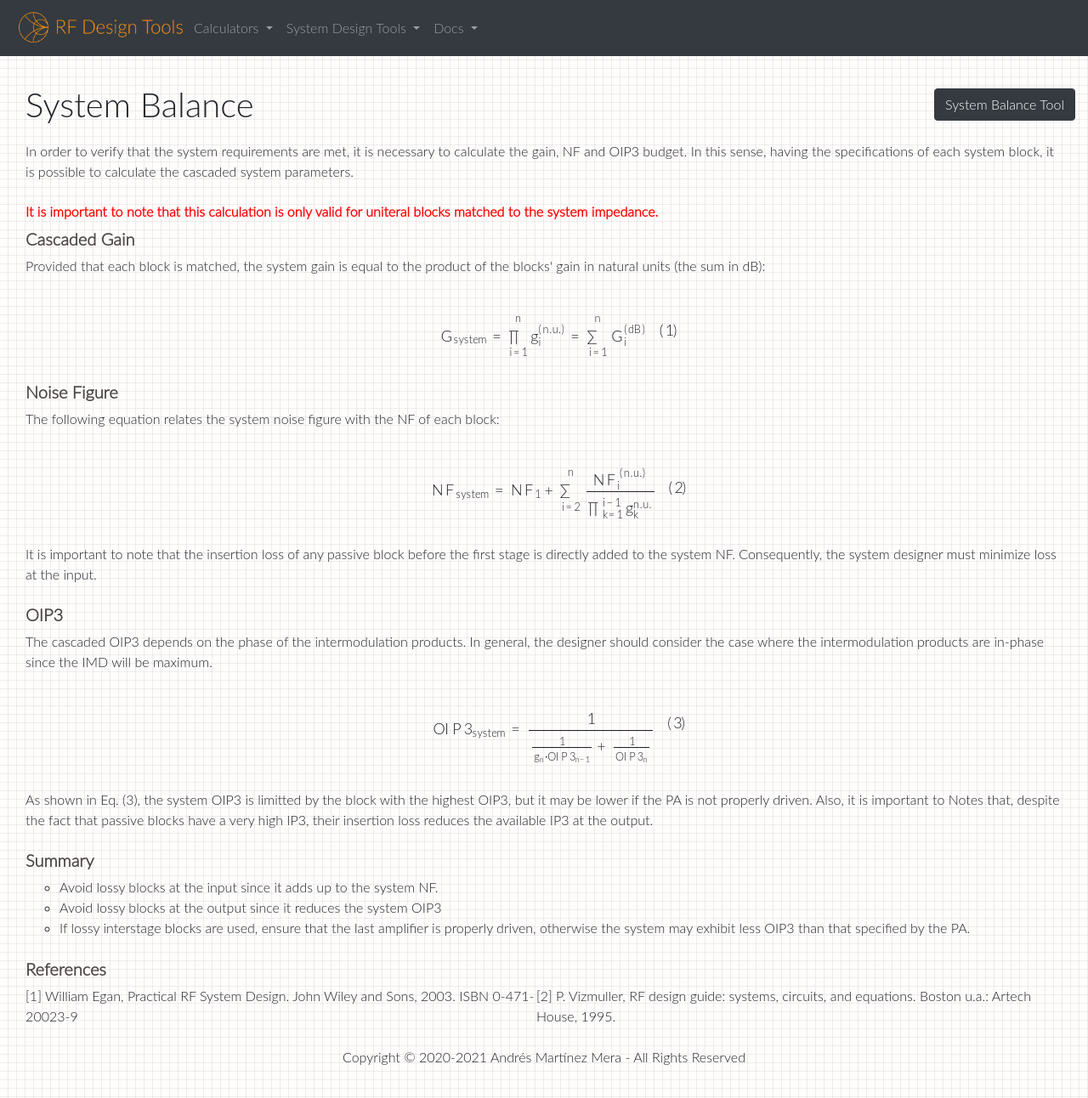
After one commit to andresmmera/rf-design-tools, a Django app: page /tool/system_balance/docs in a window 1280 px wide. The commit adds this page. Shown: the whole page at 85% size. Run offline with Django 3.2, Linux system fonts and the light colour scheme; some libraries are stand-ins or nearby versions.

Commit message:
Add documentation to the System Design Tool

```diff
--- /dev/null
+++ b/rf_design_tools/catalog/templates/SystemBalance/docs/SystemBalance_doc.html
@@ -0,0 +1,102 @@
+{% extends "base_generic.html" %}
+
+{% block content %}
+<script src="https://polyfill.io/v3/polyfill.min.js?features=es6"></script>
+<script id="MathJax-script" async src="https://cdn.jsdelivr.net/npm/mathjax@3/es5/tex-mml-chtml.js"></script>
+
+<div class="container-fluid">
+
+   <div class="row">
+        <div class="col-6 align-self-right">
+            <h1 style = "margin: 0.5cm 0.4cm 0.5cm; vertical-align: middle;">System Balance</h1>
+        </div>
+
+        <div class="col-6 align-self-center text-right">
+            <div class=”card card-inverse card-danger”>
+                <a href="{% url 'system_balance_tool' %}" class="btn btn-dark" role="button">System Balance Tool</a>
+            </div>
+        </div>
+    </div>
+
+    <div class= "d-flex flex-row" style = "margin: 0cm 0.4cm 0.2cm;">
+        <p>In order to verify that the system requirements are met, it is necessary to calculate the gain, NF and OIP3 budget. In this sense, having the specifications of
+            each system block, it is possible to calculate the cascaded system parameters.</p>
+    </div>
+
+    <div class= "d-flex flex-row" style = "margin: 0cm 0.4cm 0.2cm;">
+        <strong><font color="red">It is important to note that this calculation is only valid for uniteral blocks matched to the system impedance.</font></strong>
+    </div>
+
+    <div class="col-6 align-self-right">
+        <h5>Cascaded Gain</h5>
+    </div>
+
+
+    <div class= "d-flex flex-row" style = "margin: 0cm 0.4cm 0.2cm;">
+        <p>Provided that each block is matched, the system gain is equal to the product of the blocks' gain in natural units (the sum in dB):</p>
+    </div>
+
+    <div class= "d-flex flex-row justify-content-center">
+        <p> $$ G_{system} = { \prod_{i=1}^{n} g_i^{(n.u.)}} = { \sum_{i=1}^{n} G_i^{(dB)}} \tag{1} $$</p>
+    </div>
+
+    <div class="col-6 align-self-right">
+        <h5>Noise Figure</h5>
+    </div>
+
+    <div class= "d-flex flex-row" style = "margin: 0cm 0.4cm 0.2cm;">
+        <p>The following equation relates the system noise figure with the NF of each block:</p>
+    </div>
+
+    <div class= "d-flex flex-row justify-content-center">
+        <p> $$ NF_{system} = NF_1 + { \sum_{i=2}^{n} \frac {NF_i^{(n.u.)}} {\prod_{k = 1}^{i-1} g_{k}^{n.u.}}} \tag{2} $$</p>
+    </div>
+
+    <div class= "d-flex flex-row" style = "margin: 0cm 0.4cm 0.2cm;">
+        <p>It is important to note that the insertion loss of any passive block before the first stage is directly added to the system NF. Consequently,
+            the system designer must minimize loss at the input.</p>
+    </div>
+
+    <div class="col-6 align-self-right">
+        <h5>OIP3</h5>
+    </div>
+
+    <div class= "d-flex flex-row" style = "margin: 0cm 0.4cm 0.2cm;">
+        <p>The cascaded OIP3 depends on the phase of the intermodulation products. In general, the designer should consider the case where the intermodulation products
+            are in-phase since the IMD will be maximum.
+        </p>
+    </div>
+
+    <div class= "d-flex flex-row justify-content-center">
+        <p> $$ OIP3_{system} = \frac{1}{\frac{1}{g_{n} · OIP3_{n-1}} + \frac{1}{OIP3_n}}\tag{3} $$</p>
+    </div>
+
+    <div class= "d-flex flex-row" style = "margin: 0cm 0.4cm 0.2cm;">
+        <p>As shown in Eq. (3), the system OIP3 is limitted by the block with the highest OIP3, but it may be lower if the PA is not properly driven. Also, it is important to Notes
+            that, despite the fact that passive blocks have a very high IP3, their insertion loss reduces the available IP3 at the output.
+        </p>
+    </div>
+
+    <div class="col-6 align-self-right">
+        <h5>Summary</h5>
+    </div>
+
+    <div class= "d-flex flex-row" style = "margin: 0cm 0.4cm 0.2cm;">
+        <ul style="list-style-type: circle">
+            <li>Avoid lossy blocks at the input since it adds up to the system NF.</li>
+            <li>Avoid lossy blocks at the output since it reduces the system OIP3</li>
+            <li>If lossy interstage blocks are used, ensure that the last amplifier is properly driven, otherwise the system may exhibit less OIP3 than that specified by the PA.</li>
+          </ul>
+    </div>
+
+    <div class="col-6 align-self-right">
+        <h5>References</h5>
+    </div>
+
+    <div class= "d-flex flex-row" style = "margin: 0cm 0.4cm 0.2cm;">
+        <p>[1] William Egan, Practical RF System Design. John Wiley and Sons, 2003. ISBN 0-471-20023-9</p>
+        <p>[2] P. Vizmuller, RF design guide: systems, circuits, and equations. Boston u.a.: Artech House, 1995.</p>
+    </div>
+
+  </div>
+{% endblock %}
--- a/rf_design_tools/catalog/templates/SystemBalance/tool/SystemBalance_tool.html
+++ b/rf_design_tools/catalog/templates/SystemBalance/tool/SystemBalance_tool.html
@@ -96,7 +96,7 @@
             </div>
 
             <div class="p-2">
-              <a href="{% url 'ipn_nf_docs' %}" class="btn btn-info" role="button">See docs</a>
+              <a href="{% url 'system_balance_docs' %}" class="btn btn-info" role="button">See docs</a>
             </div>
           </div>
       </div>
--- a/rf_design_tools/catalog/templates/tools_catalog.html
+++ b/rf_design_tools/catalog/templates/tools_catalog.html
@@ -138,7 +138,7 @@
           <!-- BUTTONS -->
           <div class="d-flex flex-row justify-content-center">
             <div class="p-2"><a href="{% url 'system_balance_tool' %}" class="btn btn-dark" role="button">Go!</a></div>
-            <div class="p-2"><a href="{% url 'image_frequency_docs' %}" class="btn btn-info" role="button">See docs</a></div>
+            <div class="p-2"><a href="{% url 'system_balance_docs' %}" class="btn btn-info" role="button">See docs</a></div>
           </div>
         </div>
 
--- a/rf_design_tools/catalog/urls.py
+++ b/rf_design_tools/catalog/urls.py
@@ -34,6 +34,7 @@ from catalog.views import WeaverImageRejectionMixersDocs
 from catalog.views import SSBMixerNotes
 
 from catalog.views import SystemBalanceView
+from catalog.views import SystemBalanceDocs
 
 urlpatterns = [
     path('', tools_catalog, name='tools-catalog'),
@@ -85,4 +86,5 @@ urlpatterns = [
     #################################################################################
     # SYSTEM BALANCE
     path('tool/system_balance', SystemBalanceView, name='system_balance_tool'),
+    path('tool/system_balance/docs', SystemBalanceDocs, name='system_balance_docs'),
 ]
--- a/rf_design_tools/catalog/views/viewSystemBalance.py
+++ b/rf_design_tools/catalog/views/viewSystemBalance.py
@@ -5,133 +5,12 @@ from django.template import loader
 
 from catalog.models import Tool
 from catalog.forms import SystemBalanceForm
-import math
-import numpy as np
-import json as simplejson
 
-# Bokeh
-from django.shortcuts import render
-from bokeh.plotting import figure, output_file, show
-from bokeh.embed import components
-from bokeh.io import output_notebook, show
-from bokeh.plotting import figure
-from bokeh.models import Legend, LegendItem
-from bokeh.models import Arrow, NormalHead
-from bokeh.models import ColumnDataSource, LabelSet
 
 from django.template.loader import render_to_string
 
-def TwoToneTest_to_IIPn(Pout, G, Delta, n):
-    """
-    Calculate the input intercept point from the two-tone test
-    """
-    return (Pout - G) + Delta/(n-1) # RF Design Guide. Vizmuller. pg. 36
-
-def ArrayToString(arr):
-    string=''
-    for x in arr:
-        string += str(x) + ";"
-    return string[:-1]
-
-# ################################################################################################
-# #
-# #      INTERCEPTION DIAGRAM PLOT
-# #
-# #
-# Equations
-def IIP(P_out, G, Delta, n):
-    return (P_out - G) + Delta/(n-1) # RF Design Guide. Vizmuller. pg. 36
-
-def PoutIMN(P_in, n, G, IIPN):
-    return n*P_in - (n-1)*IIPN + G
-
-def getPlot(Pin_Upper_Limit, Pout_Upper_Limit, No_dBm, SImin, n, G, CPo, IIPn, OIPn, DUT, freq):
-    #Plot intercept diagram
-    title = "Interception diagram: " + DUT + ' @ ' + str(freq) + ' MHz' ;
-    plot = figure(plot_width=800, plot_height=400, title=title)
-
-    # Plot settings
-    xmin = Pin_Upper_Limit - 20;
-    xmax = IIPn + 10;
-    ymin = No_dBm;
-    ymax = OIPn + 10;
-
-    # Calculations
-    P_in = np.linspace(xmin, xmax, 100);
-    fundamental = P_in + G;
-    IMn = PoutIMN(P_in, n, G, IIPn);
-    DR = Pin_Upper_Limit - No_dBm;
-    CPi = CPo - G + 1;
-
-    # Lines
-    plot.line(P_in, fundamental, line_width=2, color="navy", legend_label="Fundamental") # Fundamental
-    plot.line(P_in, IMn, line_width=2, color="red", legend_label="IMn") # IMn level
-    plot.line(P_in, No_dBm, line_width=2, color="orange", legend_label="Noise floor")# Noise floor
-
-    # Level
-    level_x = np.linspace(xmin, Pin_Upper_Limit, 100);
-    level_y = Pout_Upper_Limit
-    plot.line(level_x, level_y, line_width=2, color="black", line_dash='dotted')
-
-    # Points
-    plot.circle([IIPn], [OIPn], size=10, color="navy", alpha=0.5) # Intercept point
-    plot.circle([CPi], [CPo], size=10, color="navy", alpha=0.5) # Compression point
-
-    # Arrows
-    ## Dynamic range arrow
-    shift = 4
-    plot.add_layout(Arrow(start=NormalHead(size=10),
-                        end=NormalHead(size=10),
-                        x_start=Pin_Upper_Limit-shift,
-                        y_start=No_dBm,
-                        x_end=Pin_Upper_Limit-shift,
-                        y_end=Pout_Upper_Limit))
-    ## S/I min arrow
-    plot.add_layout(Arrow(start=NormalHead(size=10),
-                        end=NormalHead(size=10),
-                        x_start=Pin_Upper_Limit,
-                        y_start=Pout_Upper_Limit - SImin,
-                        x_end=Pin_Upper_Limit,
-                        y_end=Pout_Upper_Limit))
-
-    plot.xaxis.axis_label = 'Input Power (dBm)';
-    plot.yaxis.axis_label = 'Output Power (dBm)';
-    plot.legend.location = 'top_left';
-
-    # Text annotations
-    # Labels with 90 degree rotation
-    source = ColumnDataSource(data=dict(y=[Pout_Upper_Limit-DR/2 - 40, Pout_Upper_Limit-DR/2 - 20, Pout_Upper_Limit-SImin/2 - 25, Pout_Upper_Limit-SImin/2-10],
-                                        x=[Pin_Upper_Limit-shift-2, Pin_Upper_Limit-shift, Pin_Upper_Limit-2, Pin_Upper_Limit],
-                                        names=['Dynamic Range', str("%.1f" % DR) + ' dB',
-                                            'Minimum S/I', str(SImin) + ' dB']))
-    labels = LabelSet(x='x', y='y', text='names', source=source, angle=90, angle_units='deg', render_mode='canvas')
-    plot.add_layout(labels)
-
-    # Labels without rotation
-    source = ColumnDataSource(data=dict(y=[CPo+2, OIPn+2],
-                                        x=[CPi-1, IIPn-1],
-                                        names=['CP', 'IP'+str(n)]))
-    labels = LabelSet(x='x', y='y', text='names', source=source, render_mode='canvas')
-    plot.add_layout(labels)
-    return plot
+def SystemBalanceDocs(request):
+    return render(request, 'SystemBalance/docs/SystemBalance_doc.html')
 
 def SystemBalanceView(request):
-    context = {}
-    if request.method == "POST":
-        #Catch the forms
-        form_system_balance = SystemBalanceForm(request.POST)
-
-    #    if form_system_balance.is_valid():
-        url = request.POST.get('url')
-        context['variable'] = 5
-        context['form_system_balance'] = SystemBalanceForm()
-
-        html = render_to_string( 'Reflection_Coefficient/tool/Z_to_gamma.html', context, request=request )
-        res = {'html': html}
-        return HttpResponse( simplejson.dumps(res), 'application/json' )
-    else:
-        form_system_balance = SystemBalanceForm()
-    context['form_system_balance']= form_system_balance
-
-
-    return render(request, 'SystemBalance/tool/SystemBalance_tool.html', context)
+    return render(request, 'SystemBalance/tool/SystemBalance_tool.html')
```
